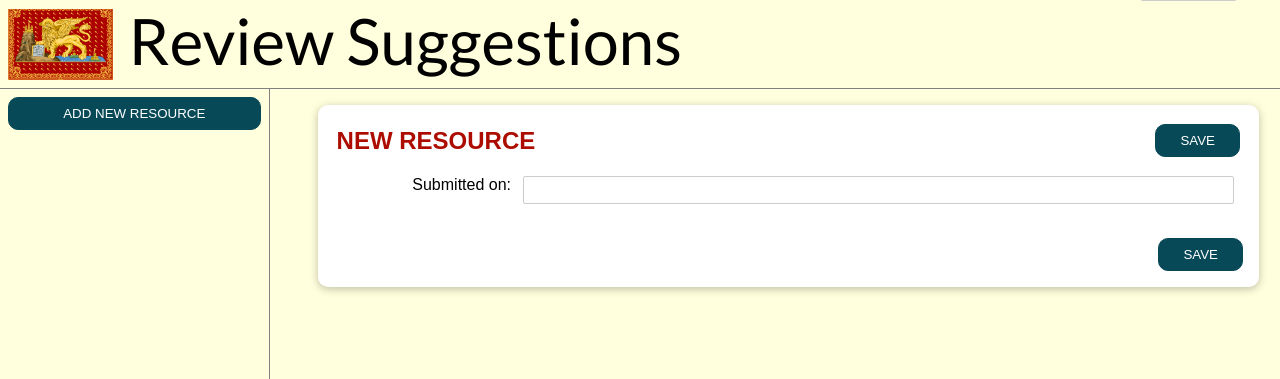
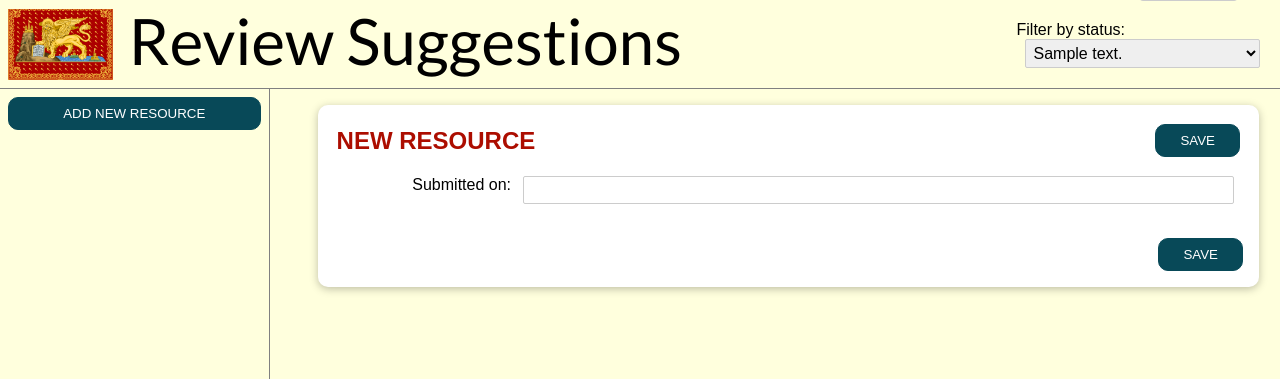
Before and after one commit to yudanin/decolru, a Django app: template resources/templates/resources/review-suggestions.html in a window 1280 px wide. Shown: the part 41-420 px from the top of the page. Run offline with Django 3.2, Linux system fonts and the light colour scheme; the template is opened without the code that fills it: most values are stand-ins (such as "Sample title", 1, 10 or a date in 2020).

```diff
--- a/resources/templates/resources/review-suggestions.html
+++ b/resources/templates/resources/review-suggestions.html
@@ -16,7 +16,15 @@
         <img src="{% static 'resources/images/'|add:'leone.png'' %}" alt="Venetian lion" height="75" style="margin-left:0.25rem">
       </div>
       <div>
-          <h1 style="margin-left:1rem;margin-right:1rem;font-size:4rem;font-weight:lighter;color:074958;padding-bottom:0.5rem">Review Suggestions</h1>
+          <h1 id="review_title" style="margin-left:1rem;margin-right:1rem;font-size:4rem;font-weight:lighter;color:074958;padding-bottom:0.5rem">Review Suggestions</h1>
+      </div>
+      <div id="status" style="margin-left: auto;padding-right:2rem">
+          <label for="select_status" style="float: left;">Filter by status:</label>
+          <select id="select_status" name="select_status" style="float: left;">
+            {% for status in all_statuses %}
+                <option value="{{ status.id }}">{{ status.description }}</option>
+            {% endfor %}
+          </select>
       </div>
   </div>
   <div class="content-container">
@@ -95,6 +103,27 @@
         if (suggestions_json.length > 0) {
             loadSuggestionIntoForm(suggestions_json[0]);
         }
+
+        const selectStatus = document.getElementById("select_status");
+
+        // Add event listener to detect changes in the select element
+        selectStatus.addEventListener("change", function() {
+            const selectedStatusId = this.value; // Get the selected status_id
+
+            // Reload the page with the selected status_id as a query parameter
+            window.location.href = window.location.pathname + "?status_id=" + selectedStatusId;
+        });
+
+        //Set the value of filter-by-status select
+        const urlParams = new URLSearchParams(window.location.search); // Get the value of the 'status_id' query parameter from the URL
+        if(urlParams=='')
+            urlParams = 1;
+        const statusId = urlParams.get('status_id');
+        const selectFilterByStatus = $('#select_status');
+        selectFilterByStatus.val(statusId);
+
+        const selectedOptionText = selectFilterByStatus.find('option:selected').text();
+        $('#review_title').text('Review ' + selectedOptionText);
 
     });
 
```
Also changed, not shown: resources/forms.py (+8 -7 lines), resources/views.py (+41 -21 lines), uploads/images/dekada.jpg (added), uploads/resource_files/dekada.jpg (added).
